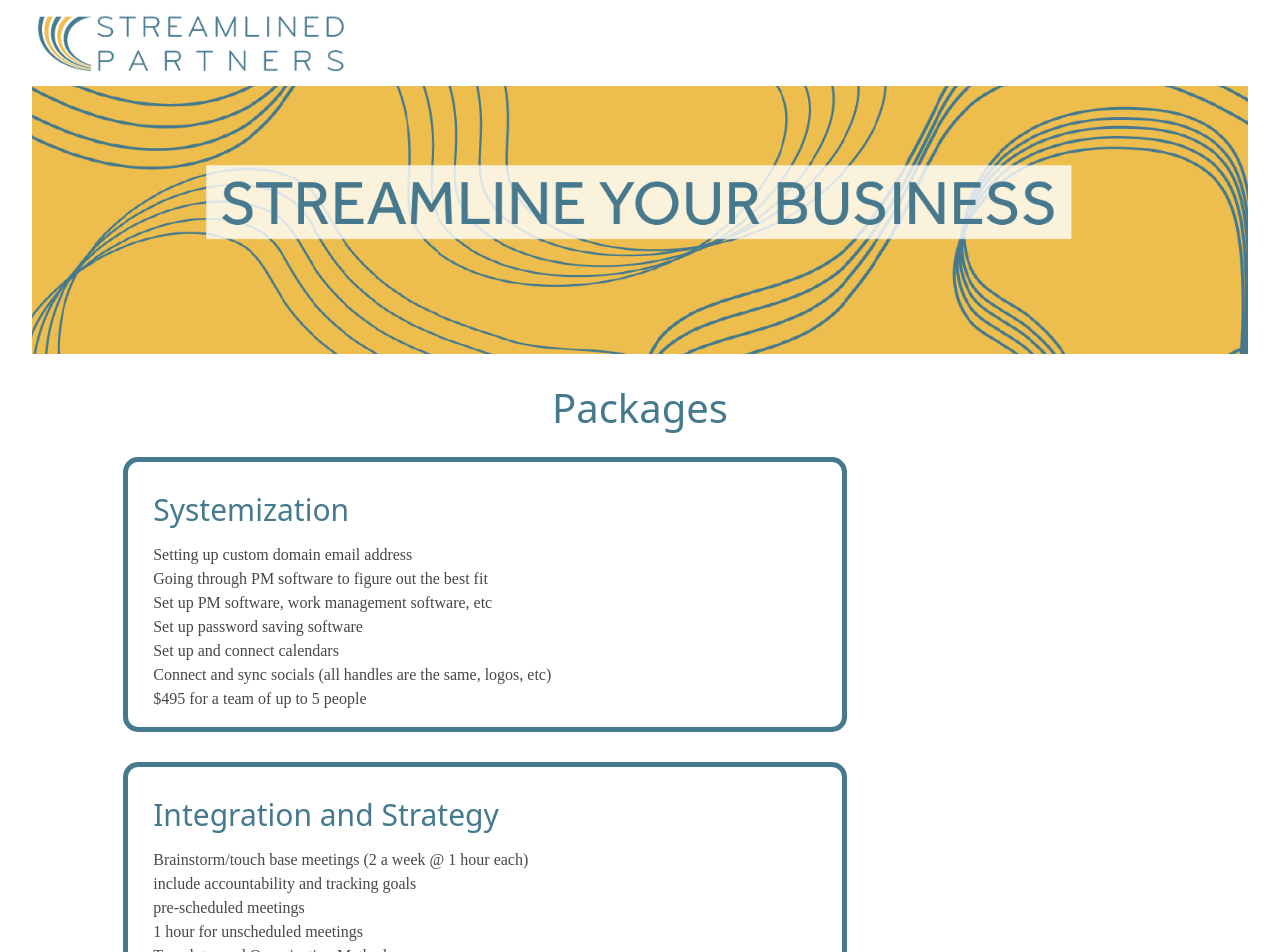
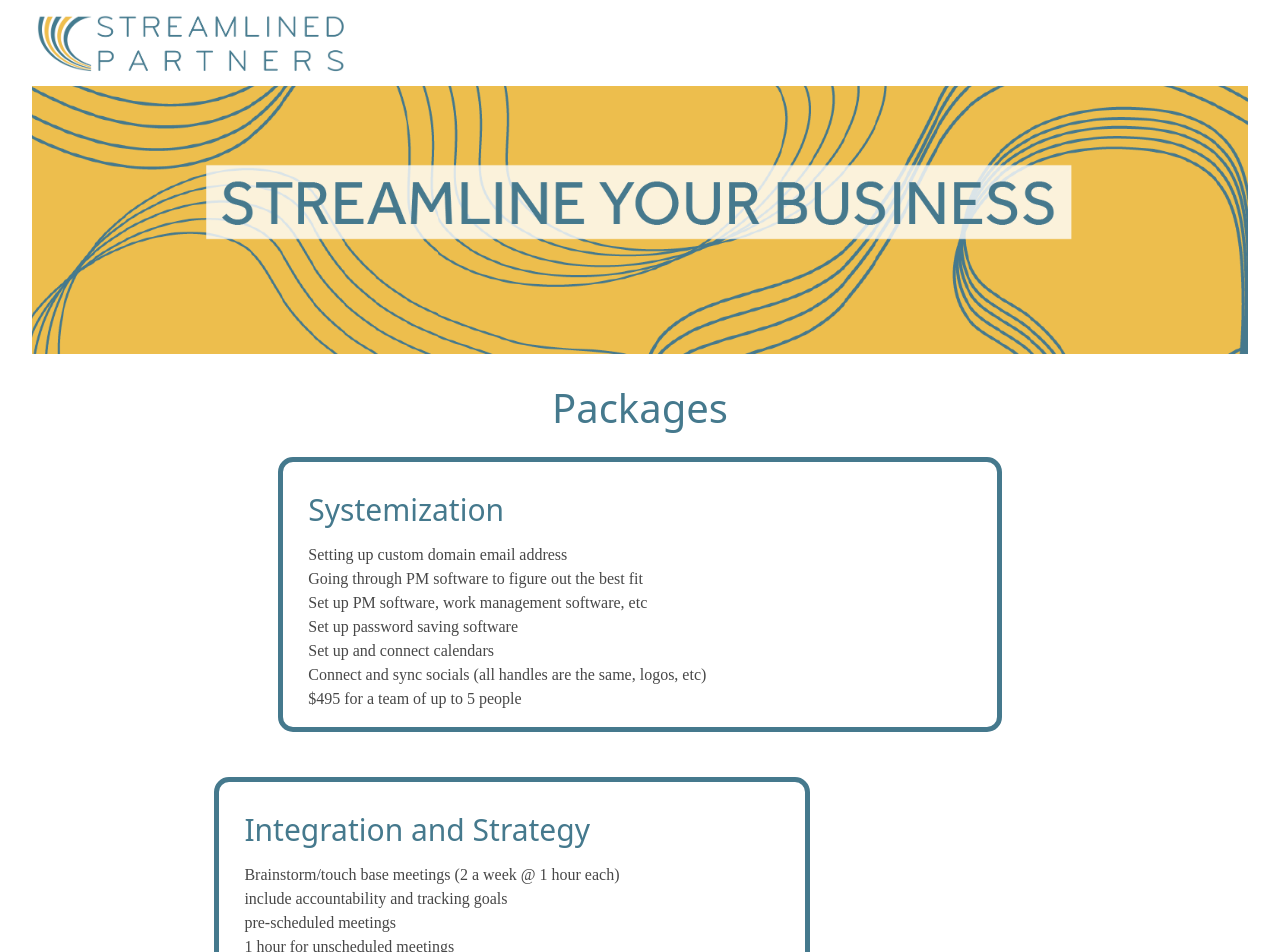
Before and after one commit to rhkearns/streamlined_1, a React (Create React App) app: page /packages in a window 1280 px wide. Shown: the top 952 px of the page. Built offline with nearby package versions, Linux system fonts and the light colour scheme; a web font is replaced by a local one.

Commit message:
systemization package mobile css

```diff
--- a/src/pages/Packages/Packages.scss
+++ b/src/pages/Packages/Packages.scss
@@ -36,7 +36,7 @@
 	}
 }
 @media only screen and (min-width: 860px) {
-	.packages {
+	#systemization-package {
 		text-align: left;
 		gap: 30px;
 		width: 85%;
```
